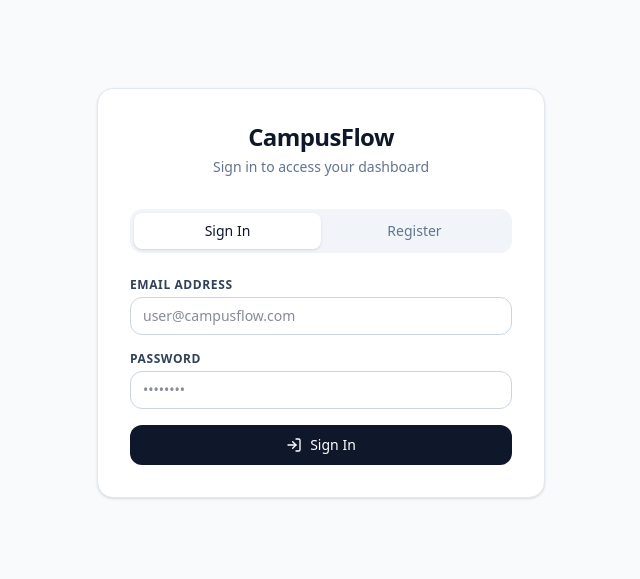
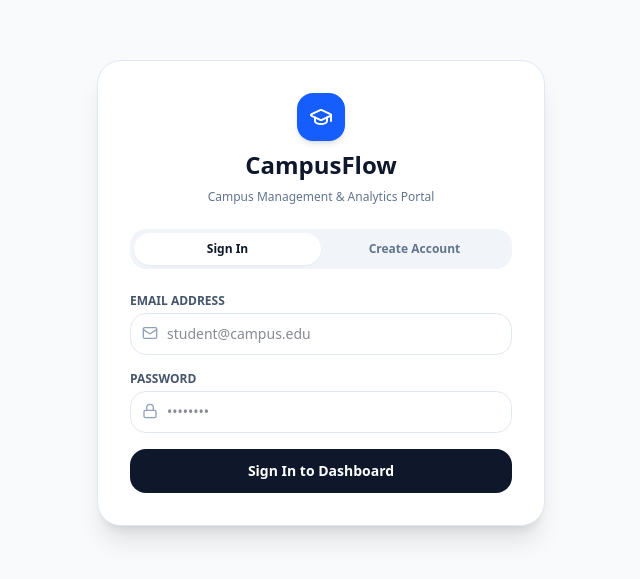
Before and after one commit to tej-bahadur-bind/CampusFlow, a React (Vite) app: page /login in a window 1280 px wide. Shown: the part 107-686 px from the top of the page, without its empty margins (319-959 px from the left). Built offline with nearby package versions, Linux system fonts and the light colour scheme; no server answers.

Commit message:
fix: prevent browser password autofill on registration fields in Login component

```diff
--- a/src/pages/Login.jsx
+++ b/src/pages/Login.jsx
@@ -1,189 +1,251 @@
 import { useState } from 'react';
 import { useNavigate } from 'react-router-dom';
 import { useAuth } from '../context/AuthContext';
-import { LogIn, UserPlus, AlertCircle, CheckCircle2, Loader2 } from 'lucide-react';
+import { API_BASE_URL } from '../config';
+import { GraduationCap, Lock, Mail, User, AlertCircle, Loader2, ShieldCheck } from 'lucide-react';
 
 export default function Login() {
-  const [isLogin, setIsLogin] = useState(true);
+  const [activeTab, setActiveTab] = useState('signin'); // 'signin' | 'register'
   const [formData, setFormData] = useState({
     name: '',
     email: '',
     password: '',
-    role: 'student',
+    confirmPassword: '',
+    role: 'Student',
   });
+  const [loading, setLoading] = useState(false);
   const [error, setError] = useState('');
-  const [success, setSuccess] = useState('');
 
-  const { login, register, loading } = useAuth();
   const navigate = useNavigate();
+  const { login } = useAuth();
+
+  // Reset form fields cleanly when switching tabs
+  const handleTabSwitch = (tab) => {
+    setActiveTab(tab);
+    setError('');
+    setFormData({
+      name: '',
+      email: '',
+      password: '',
+      confirmPassword: '',
+      role: 'Student',
+    });
+  };
 
   const handleChange = (e) => {
     setFormData({ ...formData, [e.target.name]: e.target.value });
-    setError('');
-    setSuccess('');
+    if (error) setError('');
   };
 
   const handleSubmit = async (e) => {
     e.preventDefault();
     setError('');
-    setSuccess('');
+    setLoading(true);
 
-    if (isLogin) {
-      const res = await login(formData.email, formData.password);
-      if (res?.success) {
+    try {
+      if (activeTab === 'register') {
+        if (formData.password !== formData.confirmPassword) {
+          throw new Error('Passwords do not match.');
+        }
+
+        const res = await fetch(`${API_BASE_URL}/auth/register`, {
+          method: 'POST',
+          headers: { 'Content-Type': 'application/json' },
+          body: JSON.stringify({
+            name: formData.name,
+            email: formData.email,
+            password: formData.password,
+            role: formData.role,
+          }),
+        });
+
+        const data = await res.json();
+        if (!res.ok) throw new Error(data.message || 'Registration failed.');
+
+        // Automatically log in or switch to sign in
+        if (data.user && data.token) {
+          login(data.user, data.token);
           navigate('/dashboard');
         } else {
-        setError(res?.error || 'Login failed. Please try again.');
+          setActiveTab('signin');
+          setError('Account created! Please sign in with your credentials.');
         }
       } else {
-      const res = await register(formData.name, formData.email, formData.password, formData.role);
-      if (res?.success) {
-        setSuccess('Account created! Switching to Sign In...');
-        setTimeout(() => {
-          setIsLogin(true);
-          setSuccess('Account created! Please sign in with your credentials.');
-        }, 1500);
-      } else {
-        setError(res?.error || 'Registration failed. Please try again.');
+        // Sign In Flow
+        const res = await fetch(`${API_BASE_URL}/auth/login`, {
+          method: 'POST',
+          headers: { 'Content-Type': 'application/json' },
+          body: JSON.stringify({
+            email: formData.email,
+            password: formData.password,
+          }),
+        });
+
+        const data = await res.json();
+        if (!res.ok) throw new Error(data.message || 'Invalid email or password.');
+
+        login(data.user, data.token);
+        navigate('/dashboard');
       }
+    } catch (err) {
+      setError(err.message || 'An error occurred. Please try again.');
+    } finally {
+      setLoading(false);
     }
   };
 
   return (
     <div className="min-h-screen bg-slate-50 flex items-center justify-center p-4">
-      <div className="max-w-md w-full bg-white rounded-xl shadow-sm border border-slate-200 p-8">
+      <div className="bg-white border border-slate-200 rounded-3xl shadow-xl max-w-md w-full p-8 space-y-6">
         {/* Header */}
-        <div className="text-center mb-8">
-          <h1 className="text-2xl font-bold text-slate-900 tracking-tight">CampusFlow</h1>
-          <p className="text-sm text-slate-500 mt-1">
-            {isLogin ? 'Sign in to access your dashboard' : 'Create a new campus account'}
-          </p>
+        <div className="text-center space-y-2">
+          <div className="inline-flex items-center justify-center w-12 h-12 bg-blue-600 text-white rounded-2xl shadow-md mb-2">
+            <GraduationCap className="w-6 h-6" />
+          </div>
+          <h1 className="text-2xl font-bold text-slate-900">CampusFlow</h1>
+          <p className="text-xs text-slate-500">Campus Management & Analytics Portal</p>
         </div>
 
         {/* Tab Switcher */}
-        <div className="flex bg-slate-100 p-1 rounded-lg mb-6">
+        <div className="flex bg-slate-100 p-1 rounded-2xl">
           <button
             type="button"
-            onClick={() => { setIsLogin(true); setError(''); setSuccess(''); }}
-            className={`flex-1 py-2 text-sm font-medium rounded-md transition-all ${
-              isLogin ? 'bg-white text-slate-900 shadow-sm' : 'text-slate-500 hover:text-slate-900'
+            onClick={() => handleTabSwitch('signin')}
+            className={`flex-1 py-2 text-xs font-bold rounded-xl transition-all cursor-pointer ${
+              activeTab === 'signin'
+                ? 'bg-white text-slate-900 shadow-xs'
+                : 'text-slate-500 hover:text-slate-800'
             }`}
           >
             Sign In
           </button>
           <button
             type="button"
-            onClick={() => { setIsLogin(false); setError(''); setSuccess(''); }}
-            className={`flex-1 py-2 text-sm font-medium rounded-md transition-all ${
-              !isLogin ? 'bg-white text-slate-900 shadow-sm' : 'text-slate-500 hover:text-slate-900'
+            onClick={() => handleTabSwitch('register')}
+            className={`flex-1 py-2 text-xs font-bold rounded-xl transition-all cursor-pointer ${
+              activeTab === 'register'
+                ? 'bg-white text-slate-900 shadow-xs'
+                : 'text-slate-500 hover:text-slate-800'
             }`}
           >
-            Register
+            Create Account
           </button>
         </div>
 
-        {/* Status Alerts */}
         {error && (
-          <div className="mb-4 p-3 bg-red-50 border border-red-200 rounded-lg flex items-center gap-2 text-sm text-red-700">
-            <AlertCircle size={16} className="shrink-0" />
+          <div className="p-3 bg-red-50 border border-red-200 rounded-xl flex items-center gap-2 text-xs text-red-600">
+            <AlertCircle className="w-4 h-4 shrink-0" />
             <span>{error}</span>
           </div>
         )}
 
-        {success && (
-          <div className="mb-4 p-3 bg-emerald-50 border border-emerald-200 rounded-lg flex items-center gap-2 text-sm text-emerald-700">
-            <CheckCircle2 size={16} className="shrink-0" />
-            <span>{success}</span>
-          </div>
-        )}
-
-        {/* Form */}
-        <form onSubmit={handleSubmit} className="space-y-4">
-          {!isLogin && (
+        {/* Auth Form */}
+        <form onSubmit={handleSubmit} className="space-y-4" autoComplete="off">
+          {activeTab === 'register' && (
             <div>
-              <label className="block text-xs font-semibold text-slate-700 uppercase tracking-wider mb-1">
-                Full Name
-              </label>
+              <label className="block text-xs font-semibold text-slate-600 mb-1 uppercase">Full Name</label>
+              <div className="relative">
+                <User className="w-4 h-4 absolute left-3 top-3 text-slate-400" />
                 <input
                   type="text"
                   name="name"
                   required
+                  placeholder="John Doe"
                   value={formData.name}
                   onChange={handleChange}
-                placeholder="Enter your name"
-                className="w-full px-3 py-2 border border-slate-300 rounded-lg text-slate-900 text-sm focus:outline-none focus:ring-2 focus:ring-slate-900"
+                  autoComplete="off"
+                  className="w-full pl-9 pr-4 py-2.5 text-sm border border-slate-200 rounded-xl outline-none focus:border-blue-600"
                 />
+              </div>
             </div>
           )}
 
           <div>
-            <label className="block text-xs font-semibold text-slate-700 uppercase tracking-wider mb-1">
-              Email Address
-            </label>
+            <label className="block text-xs font-semibold text-slate-600 mb-1 uppercase">Email Address</label>
+            <div className="relative">
+              <Mail className="w-4 h-4 absolute left-3 top-3 text-slate-400" />
               <input
                 type="email"
                 name="email"
                 required
+                placeholder="student@campus.edu"
                 value={formData.email}
                 onChange={handleChange}
-              placeholder="user@campusflow.com"
-              className="w-full px-3 py-2 border border-slate-300 rounded-lg text-slate-900 text-sm focus:outline-none focus:ring-2 focus:ring-slate-900"
+                autoComplete={activeTab === 'signin' ? 'username' : 'off'}
+                className="w-full pl-9 pr-4 py-2.5 text-sm border border-slate-200 rounded-xl outline-none focus:border-blue-600"
               />
+            </div>
           </div>
 
           <div>
-            <label className="block text-xs font-semibold text-slate-700 uppercase tracking-wider mb-1">
-              Password
-            </label>
+            <label className="block text-xs font-semibold text-slate-600 mb-1 uppercase">Password</label>
+            <div className="relative">
+              <Lock className="w-4 h-4 absolute left-3 top-3 text-slate-400" />
               <input
                 type="password"
                 name="password"
                 required
+                placeholder="••••••••"
                 value={formData.password}
                 onChange={handleChange}
-              placeholder="••••••••"
-              className="w-full px-3 py-2 border border-slate-300 rounded-lg text-slate-900 text-sm focus:outline-none focus:ring-2 focus:ring-slate-900"
+                autoComplete={activeTab === 'signin' ? 'current-password' : 'new-password'}
+                className="w-full pl-9 pr-4 py-2.5 text-sm border border-slate-200 rounded-xl outline-none focus:border-blue-600"
               />
             </div>
+          </div>
 
-          {!isLogin && (
+          {activeTab === 'register' && (
+            <>
               <div>
-              <label className="block text-xs font-semibold text-slate-700 uppercase tracking-wider mb-1">
-                Account Role
-              </label>
+                <label className="block text-xs font-semibold text-slate-600 mb-1 uppercase">Confirm Password</label>
+                <div className="relative">
+                  <Lock className="w-4 h-4 absolute left-3 top-3 text-slate-400" />
+                  <input
+                    type="password"
+                    name="confirmPassword"
+                    required
+                    placeholder="••••••••"
+                    value={formData.confirmPassword}
+                    onChange={handleChange}
+                    autoComplete="new-password"
+                    className="w-full pl-9 pr-4 py-2.5 text-sm border border-slate-200 rounded-xl outline-none focus:border-blue-600"
+                  />
+                </div>
+              </div>
+
+              <div>
+                <label className="block text-xs font-semibold text-slate-600 mb-1 uppercase">Role</label>
+                <div className="relative">
+                  <ShieldCheck className="w-4 h-4 absolute left-3 top-3 text-slate-400" />
                   <select
                     name="role"
                     value={formData.role}
                     onChange={handleChange}
-                className="w-full px-3 py-2 border border-slate-300 rounded-lg text-slate-900 text-sm focus:outline-none focus:ring-2 focus:ring-slate-900 bg-white"
+                    className="w-full pl-9 pr-4 py-2.5 text-sm border border-slate-200 rounded-xl outline-none focus:border-blue-600 bg-white"
                   >
-                <option value="student">Student</option>
-                <option value="faculty">Faculty</option>
-                <option value="admin">Admin</option>
+                    <option value="Student">Student</option>
+                    <option value="Teacher">Teacher</option>
+                    <option value="Admin">Admin</option>
                   </select>
                 </div>
+              </div>
+            </>
           )}
 
           <button
             type="submit"
             disabled={loading}
-            className="w-full mt-2 bg-slate-900 hover:bg-slate-800 text-white font-medium py-2.5 px-4 rounded-lg text-sm flex items-center justify-center gap-2 transition-colors disabled:opacity-50 cursor-pointer"
+            className="w-full py-3 bg-slate-900 text-white rounded-xl text-sm font-semibold hover:bg-slate-800 transition-colors flex items-center justify-center gap-2 cursor-pointer disabled:opacity-50"
           >
             {loading ? (
               <>
-                <Loader2 size={16} className="animate-spin" />
-                <span>Connecting to server...</span>
+                <Loader2 className="w-4 h-4 animate-spin" />
+                <span>Processing...</span>
               </>
-            ) : isLogin ? (
-              <>
-                <LogIn size={16} />
-                <span>Sign In</span>
-              </>
+            ) : activeTab === 'signin' ? (
+              'Sign In to Dashboard'
             ) : (
-              <>
-                <UserPlus size={16} />
-                <span>Create Account</span>
-              </>
+              'Register Account'
             )}
           </button>
         </form>
```
Lines whose indentation alone changed are shown as unchanged.
